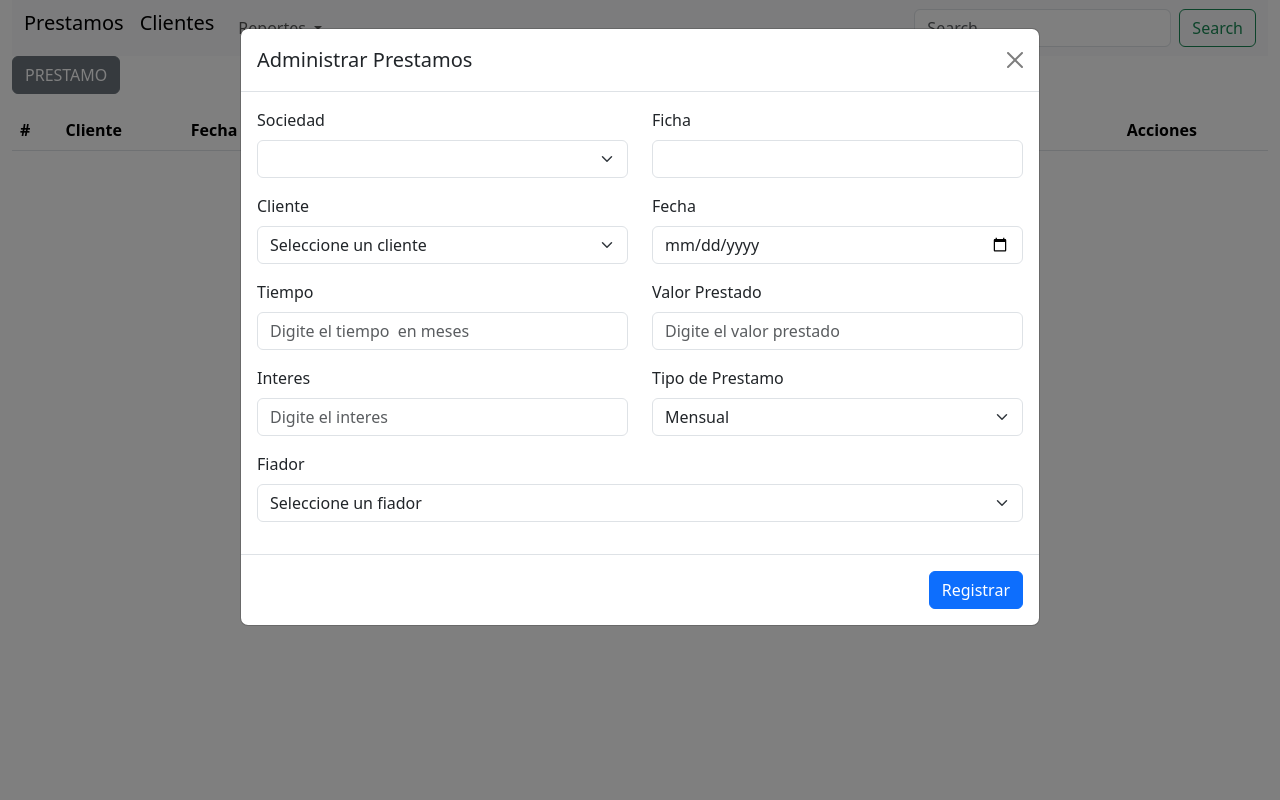
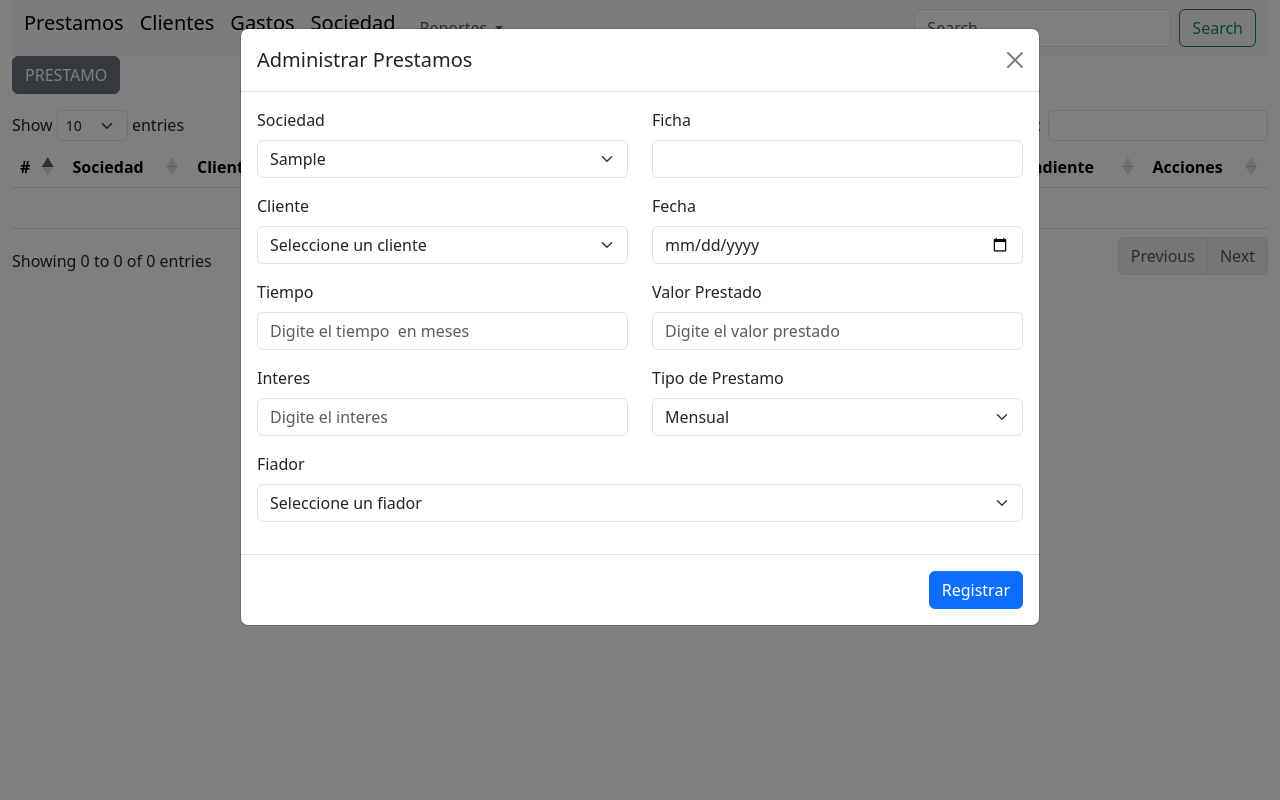
Before and after one commit to wimartinezsa/credito, a PHP site: page /view/prestamo/prestamo.php in a window 1280 px wide, after a click on "PRESTAMO". Run offline with PHP 8.4, Linux system fonts and the light colour scheme; tables that the repository leaves empty or names only in its code hold one stand-in row (values such as "Sample post"); data that the repository does not hold is empty; some libraries are stand-ins or nearby versions.

Commit message:
se agrega fiador al prestamo

```diff
--- a/controller/prestamoController.php
+++ b/controller/prestamoController.php
@@ -8,8 +8,8 @@ class prestamoController{
         $this->model = new prestamoModel();
     }
 
-   public function registrarPrestamo($ficha,$cliente, $fecha, $tiempo, $valor,$interes,$tipo){
-        return $this->model->registrarPrestamo($ficha,$cliente, $fecha, $tiempo, $valor,$interes,$tipo);
+   public function registrarPrestamo($sociedad,$ficha,$cliente, $fecha, $tiempo, $valor,$interes,$tipo, $fiador){
+        return $this->model->registrarPrestamo($sociedad,   $ficha,$cliente, $fecha, $tiempo, $valor,$interes,$tipo, $fiador);
     }
     public function listarTodos(){
         return $this->model->listarTodos();
@@ -19,8 +19,8 @@ class prestamoController{
         return $this->model->buscarPrestamo($id_prestamo);
     }
 
-public function actualizarPrestamo($ficha,$id_prestamo,$cliente, $fecha, $tiempo, $valor,$interes,$tipo){
-        return $this->model->actualizarPrestamo($ficha,$id_prestamo,$cliente, $fecha, $tiempo, $valor,$interes,$tipo);
+public function actualizarPrestamo($ficha,$sociedad,$id_prestamo,$cliente, $fecha, $tiempo, $valor,$interes,$tipo,$fiador){
+        return $this->model->actualizarPrestamo($sociedad,$ficha,$id_prestamo,$cliente, $fecha, $tiempo, $valor,$interes,$tipo,$fiador);
     }
 
 
--- /dev/null
+++ b/controller/sociedadController.php
@@ -0,0 +1,18 @@
+<?php
+
+class sociedadController{
+    private $model;
+    public function __construct()
+    {
+        require_once(__DIR__ . '/../model/sociedadModel.php');
+        $this->model = new sociedadModel();
+    }
+
+    public function listarSociedades(){
+        return $this->model->listarSociedades();
+    }
+
+
+}
+
+?>
--- a/model/prestamoModel.php
+++ b/model/prestamoModel.php
@@ -11,7 +11,7 @@ class prestamoModel{
 
 
 
-public function insertarPrestamo($ficha,$cliente, $fecha, $tiempo, $valor, $interes, $tipo){
+public function insertarPrestamo($sociedad,$ficha,$cliente, $fecha, $tiempo, $valor, $interes, $tipo,$fiador){
 
     try {
 
@@ -23,11 +23,11 @@ public function insertarPrestamo($ficha,$cliente, $fecha, $tiempo, $valor, $inte
 
         $stament = $this->PDO->prepare("
             INSERT INTO prestamos
-            (ficha, persona, fecha_prestamo, tiempo, valor_prestado, interes, tipo)
-            VALUES (?, ?, ?, ?, ?, ?, ?)
+            (sociedad, ficha, persona, fecha_prestamo, tiempo, valor_prestado, interes, tipo,fiador)
+            VALUES (?, ?, ?, ?, ?, ?, ?, ?, ?)
         ");
 
-        $stament->execute([$ficha,$cliente, $fecha, $tiempo, $valor, $interes, $tipo]);
+        $stament->execute([$sociedad,$ficha,$cliente, $fecha, $tiempo, $valor, $interes, $tipo,$fiador]);
 
         $id_prestamo = $this->PDO->lastInsertId();
 
@@ -134,8 +134,8 @@ public function insertarPrestamo($ficha,$cliente, $fecha, $tiempo, $valor, $inte
 
 
 
-public function registrarPrestamo($ficha,$cliente, $fecha, $tiempo, $valor,$interes,$tipo){
-        return $this->insertarPrestamo($ficha,$cliente, $fecha, $tiempo, $valor,$interes,$tipo);
+public function registrarPrestamo($sociedad,$ficha,$cliente, $fecha, $tiempo, $valor,$interes,$tipo,$fiador){
+        return $this->insertarPrestamo($sociedad,$ficha,$cliente, $fecha, $tiempo, $valor,$interes,$tipo,$fiador);
     }
 
 
@@ -143,12 +143,14 @@ public function registrarPrestamo($ficha,$cliente, $fecha, $tiempo, $valor,$inte
 
 
 public function listarTodos(){
-            $stament = $this->PDO->prepare("SELECT p.id_prestamo,p.ficha, per.identificacion, per.nombres, p.fecha_prestamo, p.tiempo, p.valor_prestado,
+            $stament = $this->PDO->prepare("SELECT p.id_prestamo,s.sociedad,p.tipo,p.ficha, per.identificacion, per.nombres, p.fecha_prestamo, p.tiempo, p.valor_prestado,
 (SELECT SUM(c.valor) FROM cuotas c   WHERE c.prestamo=p.id_prestamo ) AS futuro,
 (SELECT SUM(c.valor) FROM cuotas c   WHERE c.prestamo=p.id_prestamo AND c.estado='pagado') AS pagado,
 (SELECT SUM(c.valor) FROM cuotas c   WHERE c.prestamo=p.id_prestamo AND c.estado='pendiente') AS pendiente
  FROM personas per
- JOIN prestamos p ON per.id_persona = p.persona");
+ JOIN prestamos p ON per.id_persona = p.persona
+ LEFT JOIN  sociedades s ON s.id_sociedad = p.sociedad
+ ORDER BY p.id_prestamo ASC");
             $stament->execute();
             return $stament->fetchAll(PDO::FETCH_ASSOC);
         }
@@ -163,7 +165,7 @@ public function buscarPrestamo($id_prestamo){
 
 
 
-    public function actualizarPrestamo($ficha,$id_prestamo,$cliente, $fecha, $tiempo, $valor, $interes, $tipo){
+    public function actualizarPrestamo($sociedad,$ficha,$id_prestamo,$cliente, $fecha, $tiempo, $valor, $interes, $tipo, $fiador){
 
     try {
 
@@ -175,11 +177,11 @@ public function buscarPrestamo($id_prestamo){
 
         $stament = $this->PDO->prepare("
             UPDATE prestamos
-            SET persona=?, fecha_prestamo=?, tiempo=?, valor_prestado=?, interes=?, tipo=?, ficha=?
+            SET sociedad=?, persona=?, fecha_prestamo=?, tiempo=?, valor_prestado=?, interes=?, tipo=?, ficha=? ,fiador=?
             WHERE id_prestamo=?
         ");
 
-        $stament->execute([$cliente, $fecha, $tiempo, $valor, $interes, $tipo,$ficha,$id_prestamo]);
+        $stament->execute([$sociedad,$cliente, $fecha, $tiempo, $valor, $interes, $tipo,$ficha,$fiador,$id_prestamo]);
 
 
 // se eliminan todos los pagos y se crean de nuevo con los nuevos datos del prestamo
--- /dev/null
+++ b/model/sociedadModel.php
@@ -0,0 +1,26 @@
+<?php
+
+class sociedadModel{
+    private $PDO;
+        public function __construct()
+    {
+        require_once(__DIR__ . '/../config/db.php');
+        $con=new db();
+        $this->PDO = $con->conexion();
+        }
+
+
+        public function listarSociedades(){
+            $stament = $this->PDO->prepare("SELECT * FROM sociedades");
+            $stament->execute();
+            return $stament->fetchAll(PDO::FETCH_ASSOC);
+        }
+
+
+
+
+
+
+}
+
+?>
--- a/view/head/head.php
+++ b/view/head/head.php
@@ -31,8 +31,13 @@
                     <a class="navbar-brand" href="/creditos/view/usuario/usuario.php">Clientes</a>
                     </li>
 
+                      <li class="nav-item">
+                    <a class="navbar-brand" href="/creditos/view/usuario/usuario.php">Gastos</a>
+                    </li>
 
-
+                       <li class="nav-item">
+                    <a class="navbar-brand" href="/creditos/view/usuario/usuario.php">Sociedad</a>
+                    </li>
 
                     <li class="nav-item dropdown">
                     <a class="nav-link dropdown-toggle" href="#" role="button" data-bs-toggle="dropdown" aria-expanded="false">
--- a/view/prestamo/actualizarPrestamo.php
+++ b/view/prestamo/actualizarPrestamo.php
@@ -10,6 +10,7 @@ if ($_SERVER['REQUEST_METHOD'] === 'POST') {
 
     $resultado = $controller->actualizarPrestamo(
         id_prestamo: $_POST["id_prestamo"],
+        sociedad:$_POST["sociedad"],
         ficha: $_POST["ficha"],
         cliente: $_POST["cliente"],
         fecha: $_POST["fecha"],
@@ -17,6 +18,8 @@ if ($_SERVER['REQUEST_METHOD'] === 'POST') {
         valor: $_POST["valor"],
         interes: $_POST["interes"],
         tipo: $_POST["tipo"],
+        fiador: $_POST["fiador"],
+
     );
     echo $resultado;
 }
--- a/view/prestamo/prestamo.php
+++ b/view/prestamo/prestamo.php
@@ -16,7 +16,9 @@ require_once ("../head/head.php");
   <thead>
     <tr>
       <th scope="col">#</th>
+      <th scope="col">Sociedad</th>
       <th scope="col">Cliente</th>
+      <th scope="col">Tipo</th>
       <th scope="col">Fecha</th>
       <th scope="col">Tiempo</th>
       <th scope="col">V. Prestado</th>
@@ -45,12 +47,6 @@ require_once ("../head/head.php");
                 <form >
                     <input type="number" name="id_prestamo" class="form-control" id="id_prestamo" hidden readonly>
 
-
-
-
-
-
-
                 <div class="row">
                        <div class="col-6">
                              <div class="mb-3">
@@ -66,12 +62,6 @@ require_once ("../head/head.php");
                           </div>
                         </div>
                   </div>
-
-
-
-
-
-
 
                     <div class="row">
                        <div class="col-6">
@@ -137,10 +127,6 @@ require_once ("../head/head.php");
                         </div>
                     </div>
 
-
-
-
-
                          <div class="mb-3">
                             <label for="fiador" class="form-label">Fiador</label>
                             <select class="form-select" name="fiador" id="fiador">
@@ -148,10 +134,6 @@ require_once ("../head/head.php");
                             </select>
 
                 </div>
-
-
-
-
 
 
       </form>
--- a/view/prestamo/registrarPrestamo.php
+++ b/view/prestamo/registrarPrestamo.php
@@ -9,6 +9,7 @@
 if ($_SERVER['REQUEST_METHOD'] === 'POST') {
 
     $resultado = $controller->registrarPrestamo(
+        sociedad: $_POST["sociedad"],
         ficha: $_POST["ficha"],
         cliente: $_POST["cliente"],
         fecha: $_POST["fecha"],
@@ -16,6 +17,7 @@ if ($_SERVER['REQUEST_METHOD'] === 'POST') {
         valor: $_POST["valor"],
         interes: $_POST["interes"],
         tipo: $_POST["tipo"],
+        fiador: $_POST["fiador"]
     );
     echo $resultado;
 }
--- /dev/null
+++ b/view/sociedad/listarSociedad.php
@@ -0,0 +1,16 @@
+<?php
+
+
+
+    require_once("../../controller/sociedadController.php");
+    $controller = new sociedadController();
+
+
+if ($_SERVER['REQUEST_METHOD'] === 'GET') {
+
+    $resultado = $controller->listarSociedades();
+    echo json_encode($resultado);
+}
+
+
+?>
```
Also changed, not shown: view/prestamo/prestamo.js (+70 -15 lines).
